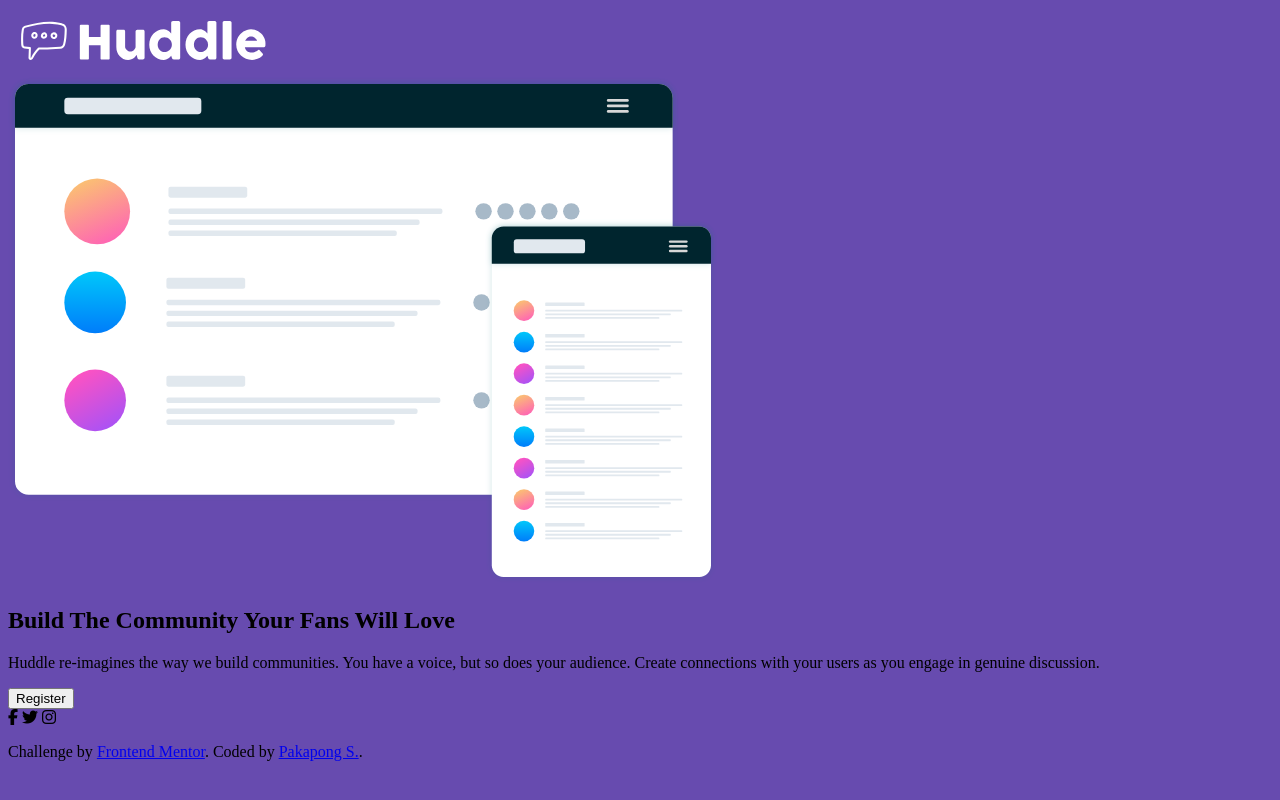
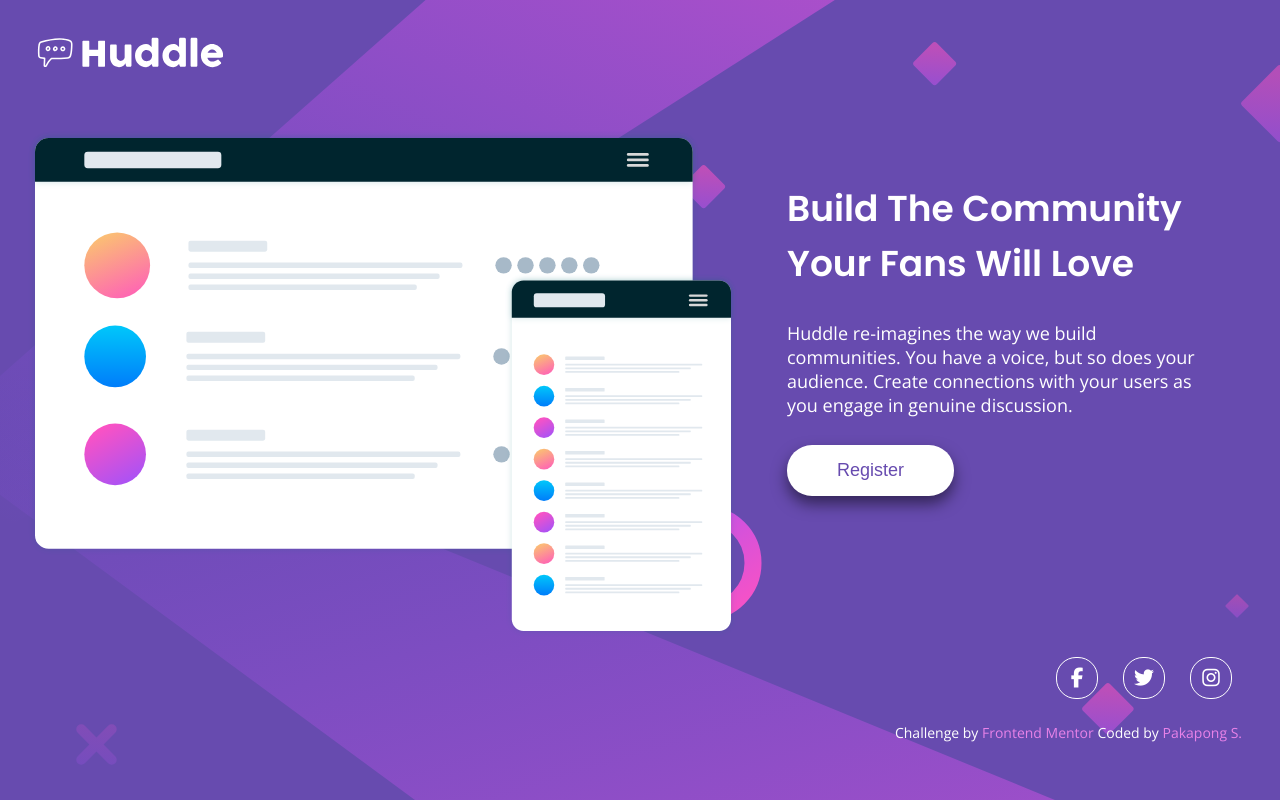
Before and after one commit to Spakapong/Huddle-landing-page, a plain HTML site: page index.html in a window 1280 px wide. Drawn offline with nearby package versions, Linux system fonts and the light colour scheme.

Commit message:
add style to page

```diff
--- a/index.html
+++ b/index.html
@@ -5,40 +5,44 @@
   <meta name="viewport" content="width=device-width, initial-scale=1.0"> <!-- displays site properly based on user's device -->
 
   <link rel="icon" type="image/png" sizes="32x32" href="./images/favicon-32x32.png">
+  <!-- add icon from fontawesome -->
+  <script src="https://kit.fontawesome.com/dd29961ac2.js" crossorigin="anonymous"></script>
 
-  <script src="https://kit.fontawesome.com/dd29961ac2.js" crossorigin="anonymous"></script>
+  <link rel="stylesheet" href="/style.css">
+
+  <!-- add font from google font -->
+  <link rel="preconnect" href="https://fonts.googleapis.com">
+  <link rel="preconnect" href="https://fonts.gstatic.com" crossorigin>
+  <link href="https://fonts.googleapis.com/css2?family=Open+Sans&family=Poppins:wght@600&display=swap" rel="stylesheet">
 
   <title>Frontend Mentor | Huddle landing page with single introductory section</title>
 
-  <style>
-    body {
-      background-color:hsl(257, 40%, 49%);
-    }
-  </style>
 </head>
 <body>
   <header>
-    <a href="#"><img src="/images/logo.svg" alt="Header Icon"></a>
+    <a href="#"><img src="/images/logo.svg" alt="Header Icon" id="head-img"></a>
   </header>
 
   <section>
     <img src="/images/illustration-mockups.svg" alt="content image">
-    <h1>Build The Community Your Fans Will Love</h1>
-    <p>
-      Huddle re-imagines the way we build communities. You have a voice, but so does your audience. Create connections with your users as you engage in genuine discussion.
-    </p>
-    <button>Register</button>
+    <div class="content">
+      <h1>Build The Community Your Fans Will Love</h1>
+      <p>
+        Huddle re-imagines the way we build communities. You have a voice, but so does your audience. Create connections with your users as you engage in genuine discussion.
+      </p>
+      <button>Register</button>
+    </div>
   </section>
 
   <footer>
     <div>
-      <i class="fa-brands fa-facebook-f"></i>
-      <i class="fa-brands fa-twitter"></i>
-      <i class="fa-brands fa-instagram"></i>
+      <a href="#"><i class="fa-brands fa-facebook-f foot-icon"></i></a>
+      <a href="#"><i class="fa-brands fa-twitter foot-icon"></i></a>
+      <a href="#"><i class="fa-brands fa-instagram foot-icon"></i></a>
     </div>
-    <p class="attribution">
-      Challenge by <a href="https://www.frontendmentor.io?ref=challenge" target="_blank">Frontend Mentor</a>.
-      Coded by <a href="#">Pakapong S.</a>.
+    <p class="foot-message">
+      Challenge by <a href="https://www.frontendmentor.io?ref=challenge" target="_blank">Frontend Mentor</a>
+      Coded by <a href="#"> Pakapong S.</a>
     </p>
   </footer>
 </body>
--- /dev/null
+++ b/style.css
@@ -0,0 +1,65 @@
+body {
+    background-color:hsl(257, 40%, 49%);
+    background-image: url(/images/bg-desktop.svg);
+    padding: 20px;
+  }
+
+h1 {
+    font-family: 'Poppins', sans-serif;
+    color: white;
+    font-size: 36px;
+}
+
+p {
+    font-family: 'Open Sans', sans-serif;
+    color: white;
+    font-size: 18px;
+}
+a {
+    text-decoration: none;
+    color: hsl(300, 69%, 71%);
+}
+
+#head-img {
+    width: 200px;
+}
+
+section {
+    margin: 50px 0 0 0;
+    display: flex;
+    flex-direction: row;
+}
+.content {
+    margin: 20px 50px;
+}
+
+button {
+    color: hsl(257, 40%, 49%);
+    background-color: white;
+    font-size: 18px;
+    border: none;
+    margin: 10px 0 0 0;
+    padding: 15px 50px;
+    border-radius: 25px;
+    box-shadow: 0px 8px 15px rgba(0, 0, 0, 0.5);
+}
+
+footer {
+    margin: 10px;
+    text-align: right;
+    color: white;
+    font-size: 20px;
+}
+.foot-message {
+    font-size: 14px;
+}
+.foot-icon {
+    text-align: center;
+    color: white;
+    width: 20px;
+    height: 20px;
+    margin: 10px;
+    padding: 10px;
+    border: solid 1px white;
+    border-radius: 20px;
+}
```
